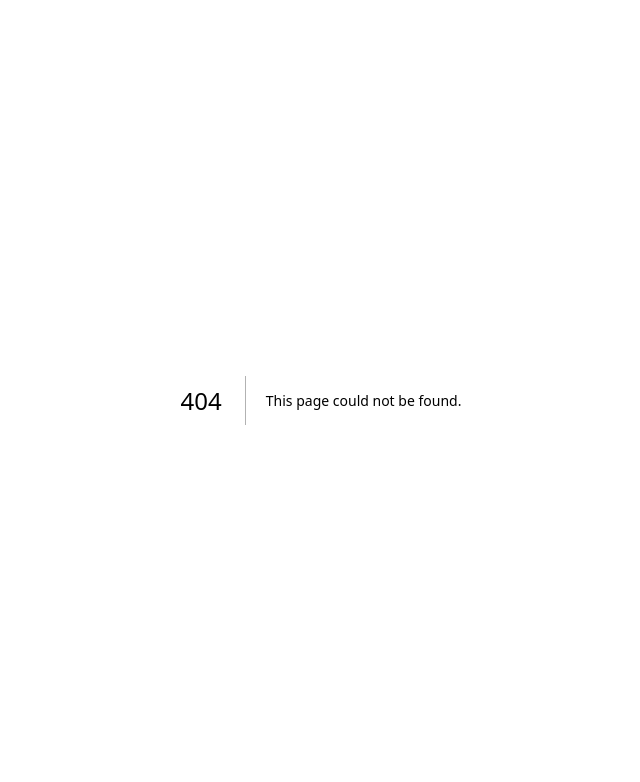
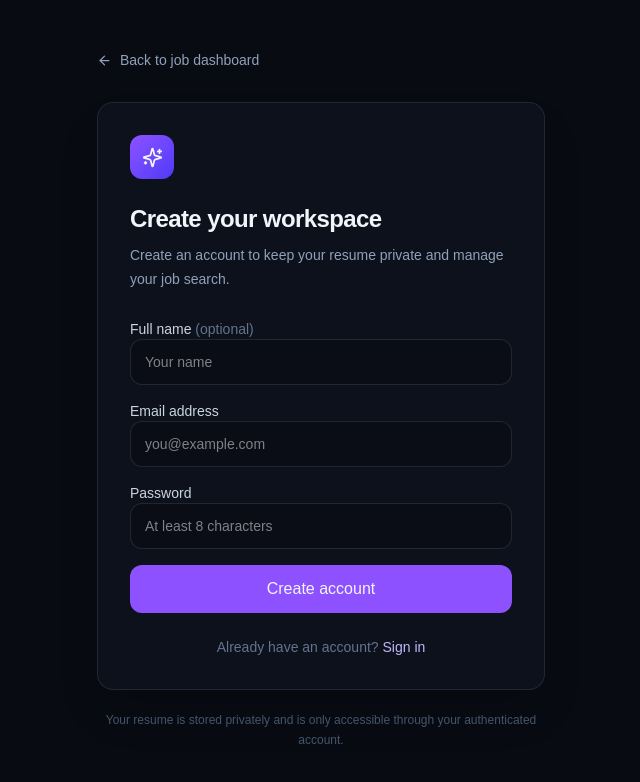
Before and after one commit to Shanoor-Abdul/ai-job-copilot, a Next.js app: page /register in a window 1280 px wide. Before the commit this address had no page. Shown: the top 782 px of the page, without its empty margins (319-959 px from the left). Built offline with nearby package versions, Linux system fonts and the light colour scheme.

Commit message:
Add account registration page

```diff
--- /dev/null
+++ b/src/app/register/page.tsx
@@ -0,0 +1,11 @@
+import type { Metadata } from "next";
+import { AuthForm } from "@/components/auth-form";
+
+export const metadata: Metadata = {
+  title: "Create account | Saudi Job Copilot",
+  description: "Create a private Saudi Job Copilot workspace.",
+};
+
+export default function RegisterPage() {
+  return <AuthForm mode="register" />;
+}
```
